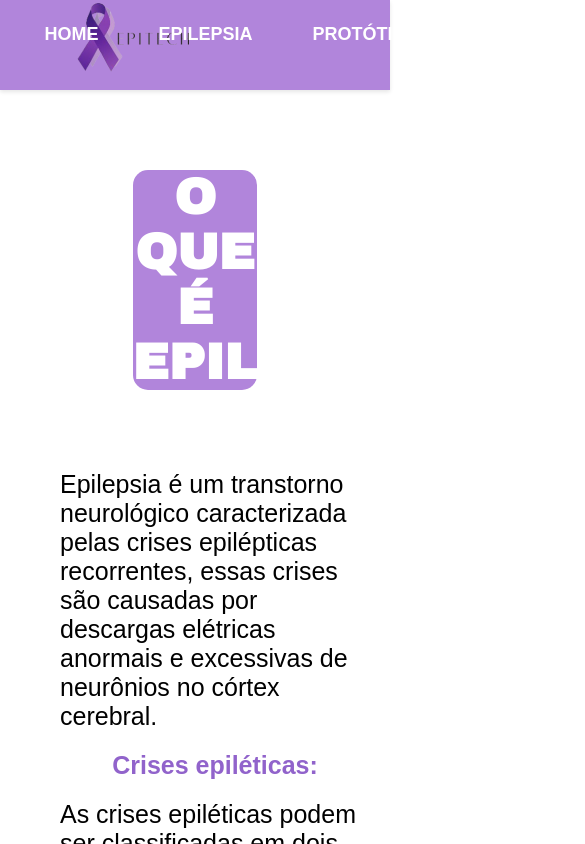
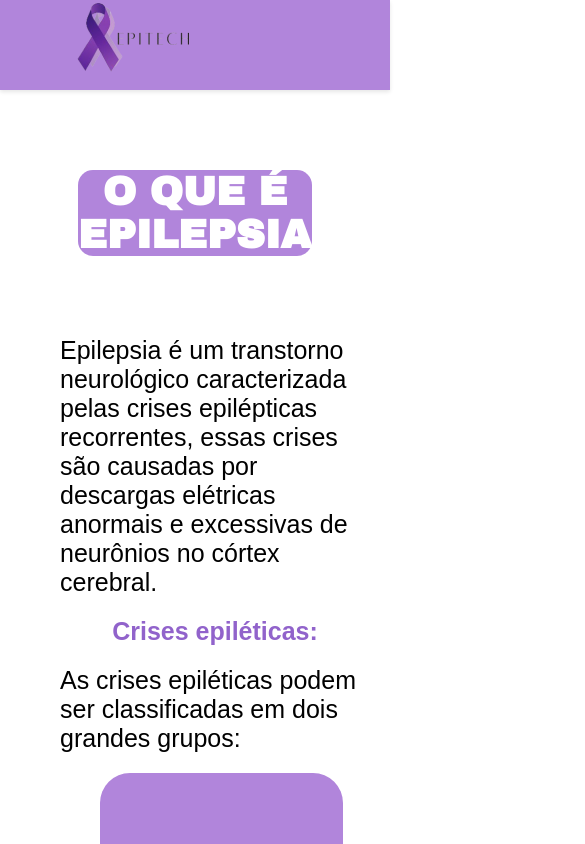
Before and after one commit to adrielly1/epitech2, a React (Vite) app: page /epilepsia in a window 390 px wide. Shown: the top 844 px of the page, 585 px wide, since content can reach past the window. Built offline with nearby package versions, Linux system fonts and the light colour scheme.

Commit message:
Começo da responsividade mobile

```diff
--- a/src/pages/Epilepsia.styles.js
+++ b/src/pages/Epilepsia.styles.js
@@ -115,4 +115,38 @@ export const Conteudo = styled.main`
         position: relative;
 
     }
+
+    @media screen and (max-width: 1700px) {
+
+        .backgroundTitle{
+            font-size: 40px;
+        }
+
+        h1 {
+            margin: 80px  20%;
+        }
+
+        .card {
+            flex-direction: column;
+            justify-content: center;
+            gap: 0px;
+        }
+
+        .tituloCards {
+            flex-direction: column;
+        }
+
+        .cardGrey{
+            width: 90%;
+            border-bottom-left-radius: 30px;
+            border-top-right-radius: 0px;
+        }
+
+        .cardPurple{
+            width: 90%;
+            border-top-left-radius: 30px;
+            border-bottom-left-radius: 0px;
+            border-top-right-radius: 30px;
+        }
+    }
 `
--- a/src/pages/Header.styles.js
+++ b/src/pages/Header.styles.js
@@ -10,7 +10,6 @@ export  const CardContainer = styled.header`
     z-index: 1000;
     display: flex;
     align-items: center;
-    justify-content: space-between;
     padding: 0 20px;
     box-shadow: 0 2px 4px rgba(0, 0, 0, 0.1);
 
@@ -58,4 +57,9 @@ export const NavHeader = styled.nav`
 
     }
 
+    @media screen and (max-width: 1700px) {
+        display: none;
+
+    }
+
 `
--- a/src/pages/Pecas.styles.js
+++ b/src/pages/Pecas.styles.js
@@ -8,13 +8,13 @@ export const Conteudo = styled.main`
         margin: 80px  43%;
     }
 
-    0px;
+    h2 {
         margin: 20px;
         margin-left: 60px;
         text-align: left;
-        margin-bottom: h2 {
+        margin-bottom: 0px;
         color: ${props => props.theme.titlePurple};
-        font-size: 450px;
+        font-size: 40px;
     }
 
     p {
```
